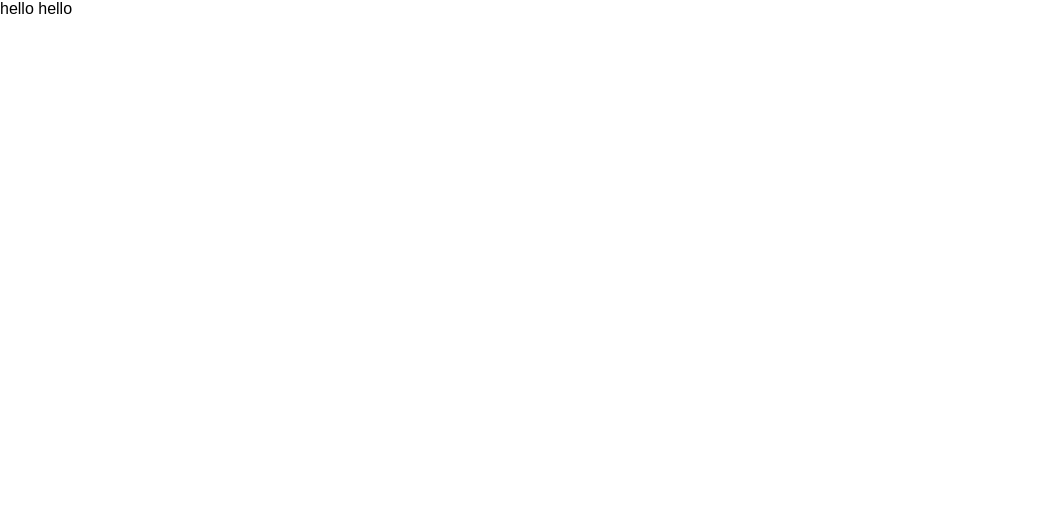
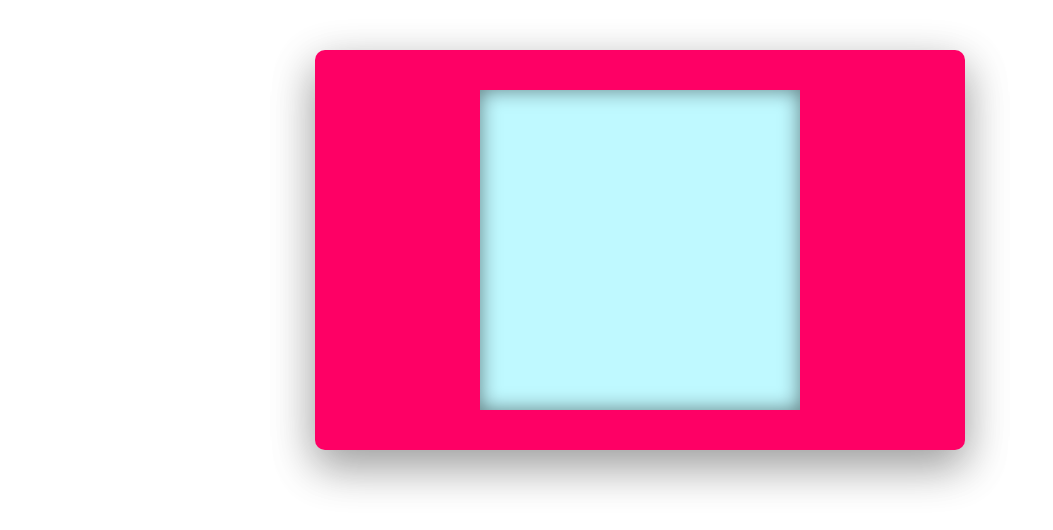
Before and after one commit to melongbob/reactjs-pokedex, a React (Create React App) app: page / in a window 1280 px wide. Shown: the top 530 px of the page, without its empty margins (0-1053 px from the left). Built offline with nearby package versions, Linux system fonts and the light colour scheme.

Commit message:
add display for pokemon list

```diff
--- a/src/components/App.js
+++ b/src/components/App.js
@@ -1,11 +1,17 @@
 import React, { Component } from 'react';
+import PokemonList from './PokemonList'
 import './styles/App.css';
 
 class App extends Component {
+  constructor(){
+    super();
+    this.state={};
+  }
+
   render(){
     return (
       <div className="App">
-        hello hello
+        <PokemonList />
       </div>
     );
   }
--- /dev/null
+++ b/src/components/PokemonList.js
@@ -0,0 +1,11 @@
+import React from 'react'
+import './styles/PokemonList.css'
+
+const PokemonList = () => {
+    return(
+        <section className = "pokemon-list">
+        </section>
+    )
+}
+
+export default PokemonList;
--- a/src/components/styles/App.css
+++ b/src/components/styles/App.css
@@ -11,3 +11,16 @@ body {
 h1, h2, h3, h4, p {
   margin: 0;
 }
+
+.App{
+  display: flex;
+  align-items: center;
+  justify-content: center;
+  width: 650px;
+  height: 400px;
+  padding-left: 10px;
+  margin: 50px auto;
+  background-color: #FE0065;
+  border-radius: 10px;
+  box-shadow: 0 14px 45px rgba(0, 0, 0, 0.22), 0 18px 45px rgba(0, 0, 0, 0.22);
+}
--- /dev/null
+++ b/src/components/styles/PokemonList.css
@@ -0,0 +1,13 @@
+.pokemon-list{
+    display: flex;
+    flex-wrap: wrap;
+    justify-content: space-around;
+    align-items: center;
+    width: 50%;
+    height: 80%;
+    padding: 10px;
+    margin-right: 10px;
+    background-color: #BFF9FF;
+    box-shadow: inset 0 0 20px rgba(0, 0, 0, 0.5);
+    overflow: scroll;
+}
```
